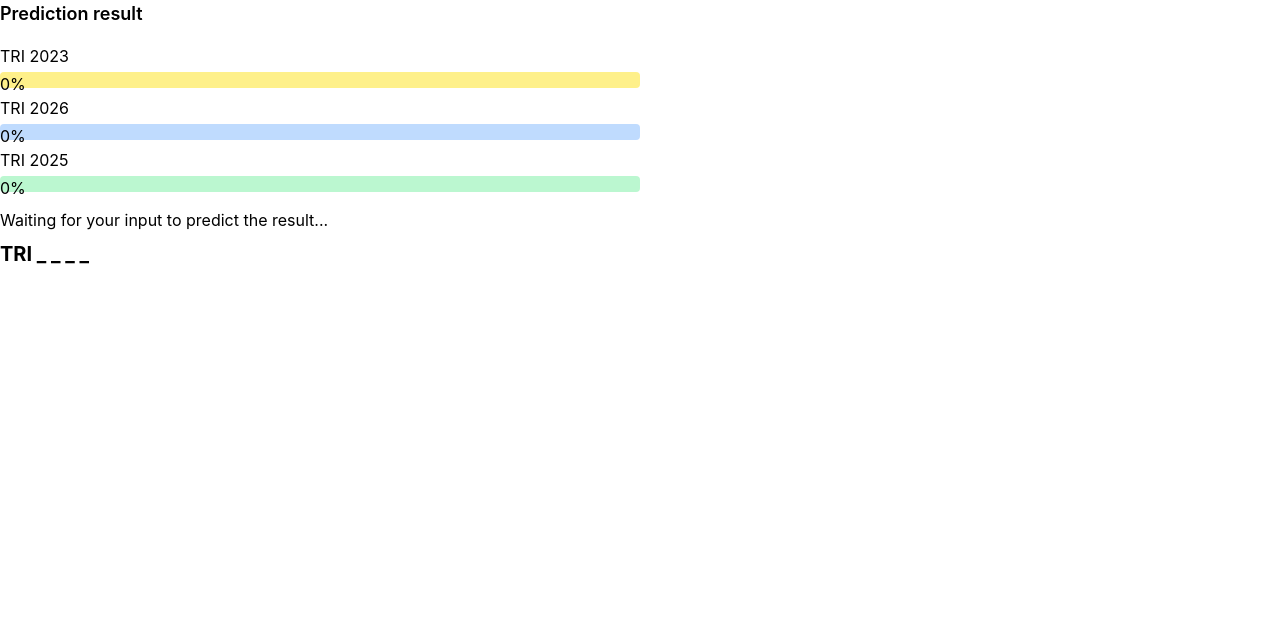
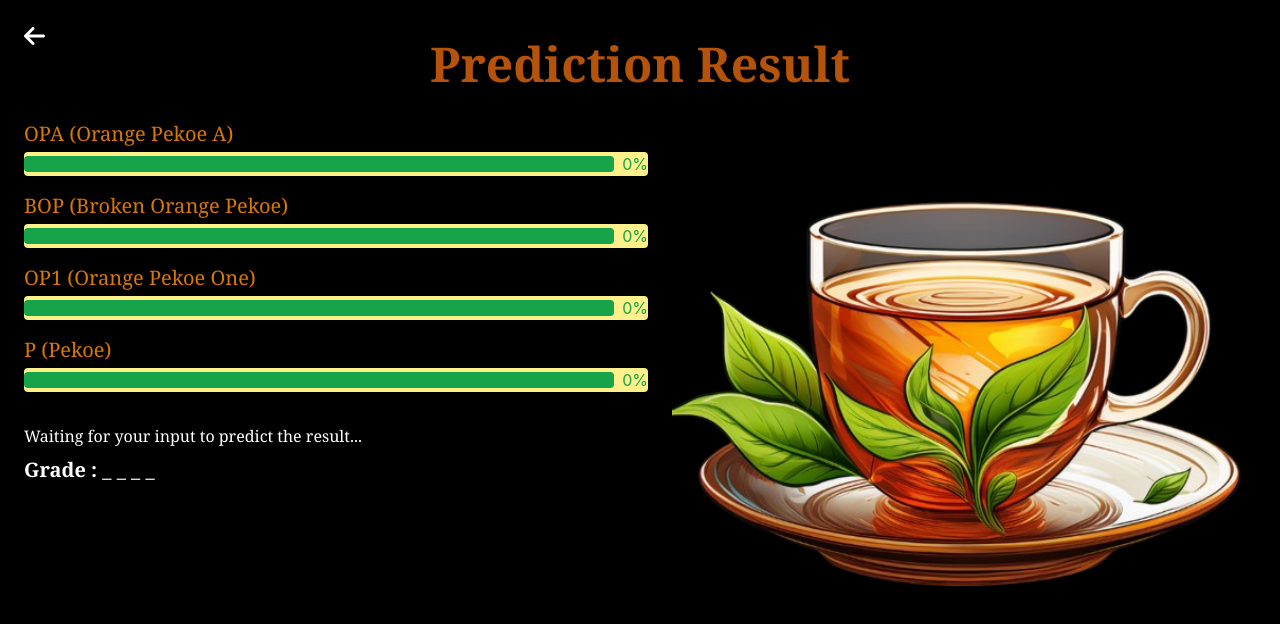
Before and after one commit to Irudaka-Ivantha/BTG-Identifier, a React (Create React App) app: page /result in a window 1280 px wide. Shown: the top 624 px of the page. Built offline with nearby package versions, Linux system fonts and the light colour scheme.

Commit message:
created result page

```diff
--- a/src/components/camera/camera.jsx
+++ b/src/components/camera/camera.jsx
@@ -57,7 +57,7 @@ function Camera() {
   };
 
   const handleUpload = () => {
-    navigate('/result'); // Navigate to the result page
+    navigate('/result', { state: { imageData } }); // Navigate to the result page
   };
 
   const goBack = () => {
--- a/src/components/result/result.jsx
+++ b/src/components/result/result.jsx
@@ -1,55 +1,117 @@
 import React from 'react';
+import { useNavigate, useLocation } from 'react-router-dom';
+import { FontAwesomeIcon } from '@fortawesome/react-fontawesome';
+import { faArrowLeft } from '@fortawesome/free-solid-svg-icons';
+import camera2 from '../../assets/camera2.png';
 
 function Result() {
+  const navigate = useNavigate();
+  const location = useLocation(); // Access the location object
+  const { imageData } = location.state || {}; // Get image data from state
+
+  const goBack = () => {
+    navigate(-1); // Navigates back to the previous page
+  };
+
   return (
-    <div className="w-full md:w-1/2">
-      <h6 className="text-lg font-semibold">Prediction result</h6>
-      <div className="w-full mt-4">
+    <div className="w-full min-h-screen bg-black text-white flex flex-col items-center p-4 relative">
+      {/* Back Icon */}
+      <FontAwesomeIcon
+        icon={faArrowLeft}
+        onClick={goBack}
+        className="absolute top-6 left-6 text-white text-2xl cursor-pointer hover:text-gray-400"
+      />
+
+      {/* Prediction result at the top center */}
+      <h6 className="text-5xl font-semibold mt-6 text-center font-serif text-amber-700">Prediction Result</h6>
+
+      {/* Main content with left and right sections */}
+      <div className="flex w-full mt-8 ml-4">
+        {/* Left section */}
+        <div className="flex flex-col w-1/2 space-y-4">
           <div>
-          <span>TRI 2023</span>
-          <div className="mt-1 h-4 w-full bg-yellow-200 rounded">
+            <span className="font-serif text-amber-600 text-xl">OPA (Orange Pekoe A)</span>
+            <div className="mt-1 flex items-center w-full bg-yellow-200 rounded">
               <div
-              className="h-4 bg-yellow-500 rounded"
+                className="h-4 bg-green-600 rounded"
                 role="progressbar"
-              style={{ width: '0%' }}
-              id="progress_tri2023"
-            >
-              0%
-            </div>
+                style={{ width: '100%' }} // Update dynamically as needed
+                id="progress_opa"
+              />
+              <span className="text-green-600 ml-2">0%</span> {/* Label outside the bar, aligned at the end */}
             </div>
           </div>
 
-        <div className="mt-2">
-          <span>TRI 2026</span>
-          <div className="mt-1 h-4 w-full bg-blue-200 rounded">
+          <div>
+            <span className="font-serif text-amber-600 text-xl">BOP (Broken Orange Pekoe)</span>
+            <div className="mt-1 flex items-center w-full bg-yellow-200 rounded">
               <div
-              className="h-4 bg-blue-500 rounded"
+                className="h-4 bg-green-600 rounded"
                 role="progressbar"
-              style={{ width: '0%' }}
-              id="progress_tri2026"
-            >
-              0%
-            </div>
+                style={{ width: '100%' }} // Update dynamically as needed
+                id="progress_bop"
+              />
+              <span className="text-green-600 ml-2">0%</span> {/* Label outside the bar, aligned at the end */}
             </div>
           </div>
 
-        <div className="mt-2">
-          <span>TRI 2025</span>
-          <div className="mt-1 h-4 w-full bg-green-200 rounded">
+          <div>
+            <span className="font-serif text-amber-600 text-xl">OP1 (Orange Pekoe One)</span>
+            <div className="mt-1 flex items-center w-full bg-yellow-200 rounded">
               <div
-              className="h-4 bg-green-500 rounded"
+                className="h-4 bg-green-600 rounded"
                 role="progressbar"
-              style={{ width: '0%' }}
-              id="progress_tri2025"
-            >
-              0%
-            </div>
+                style={{ width: '100%' }} // Update dynamically as needed
+                id="progress_op1"
+              />
+              <span className="text-green-600 ml-2">0%</span> {/* Label outside the bar, aligned at the end */}
             </div>
           </div>
 
-        <div className="mt-4 mb-5">
+          <div>
+            <span className="font-serif text-amber-600 text-xl">P (Pekoe)</span>
+            <div className="mt-1 flex items-center w-full bg-yellow-200 rounded mb-4">
+              <div
+                className="h-4 bg-green-600 rounded"
+                role="progressbar"
+                style={{ width: '100%' }} // Update dynamically as needed
+                id="progress_peokoe"
+              />
+              <span className="text-green-600 ml-2">0%</span> {/* Label outside the bar, aligned at the end */}
+            </div>
+          </div>
+
+          <div className="mt-4 font-serif">
             <span id="probability">Waiting for your input to predict the result...</span>
-          <h4 className="mt-2 font-bold text-xl" id="prediction_res">TRI _ _ _ _</h4>
+            <h4 className="mt-2 font-bold text-xl font-serif" id="prediction_res">Grade :  _ _ _ _</h4>
+          </div>
+
+          {/* Captured Image Section */}
+          {imageData && ( // Render captured image if available
+            <div className="mt-4 flex flex-col items-start">
+              <img
+                src={imageData}
+                alt="Captured"
+                className="mt-0 rounded-lg"
+                style={{ width: '320px', height: '240px' }}
+              />
+            </div>
+          )}
+        </div>
+
+        {/* Right section */}
+        <div className="w-1/2 flex flex-col justify-between mb-24">
+          <div className="flex justify-end">
+            <img
+              src={camera2}
+              alt="Camera Icon"
+              className="rounded-lg"
+              style={{ width: '600px', height: '500px' }}
+            />
+
+          </div>
+
+
         </div>
       </div>
     </div>
```
Also changed, not shown: src/assets/camera2.png (added). Lines whose indentation alone changed are shown as unchanged.
